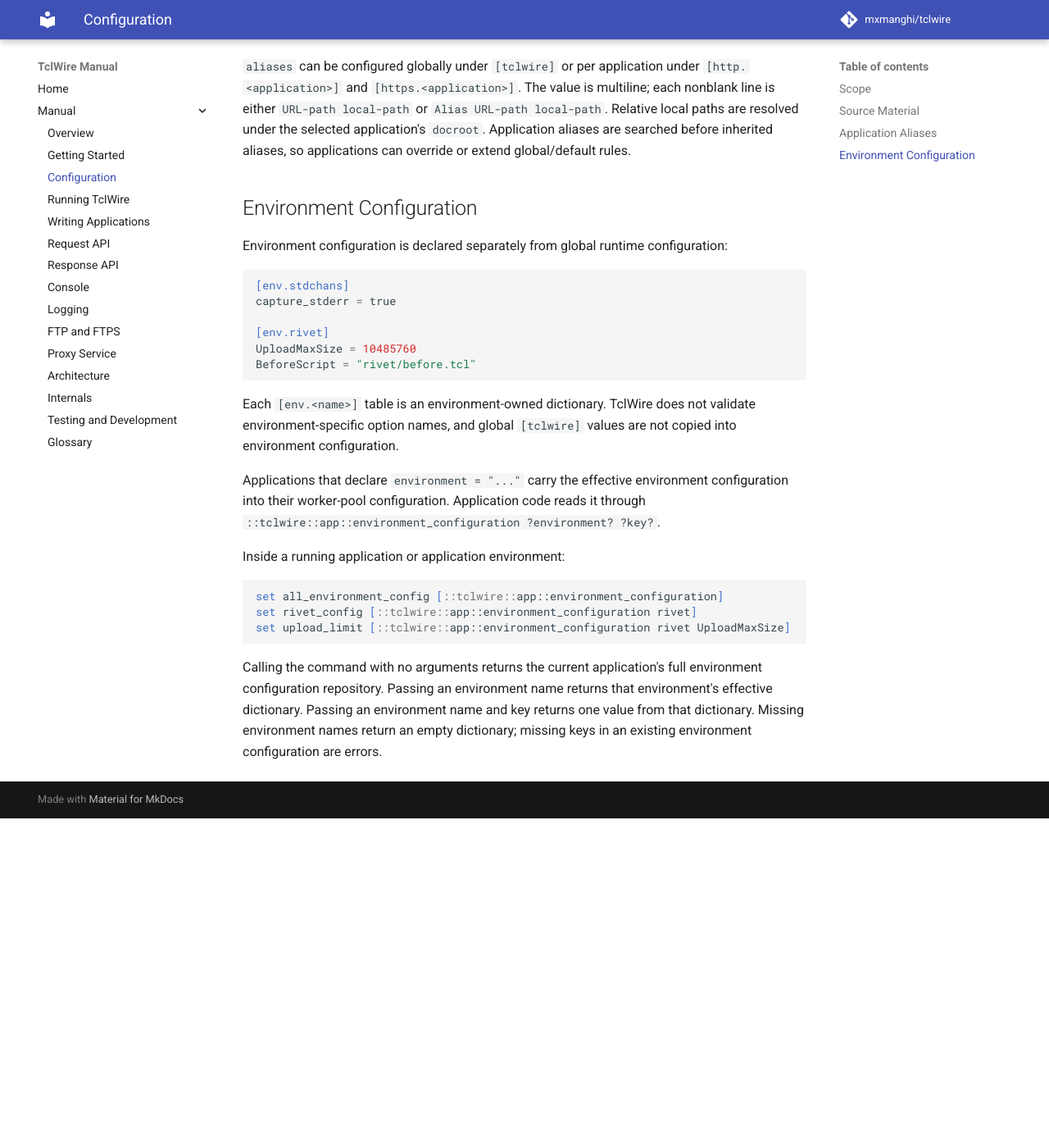
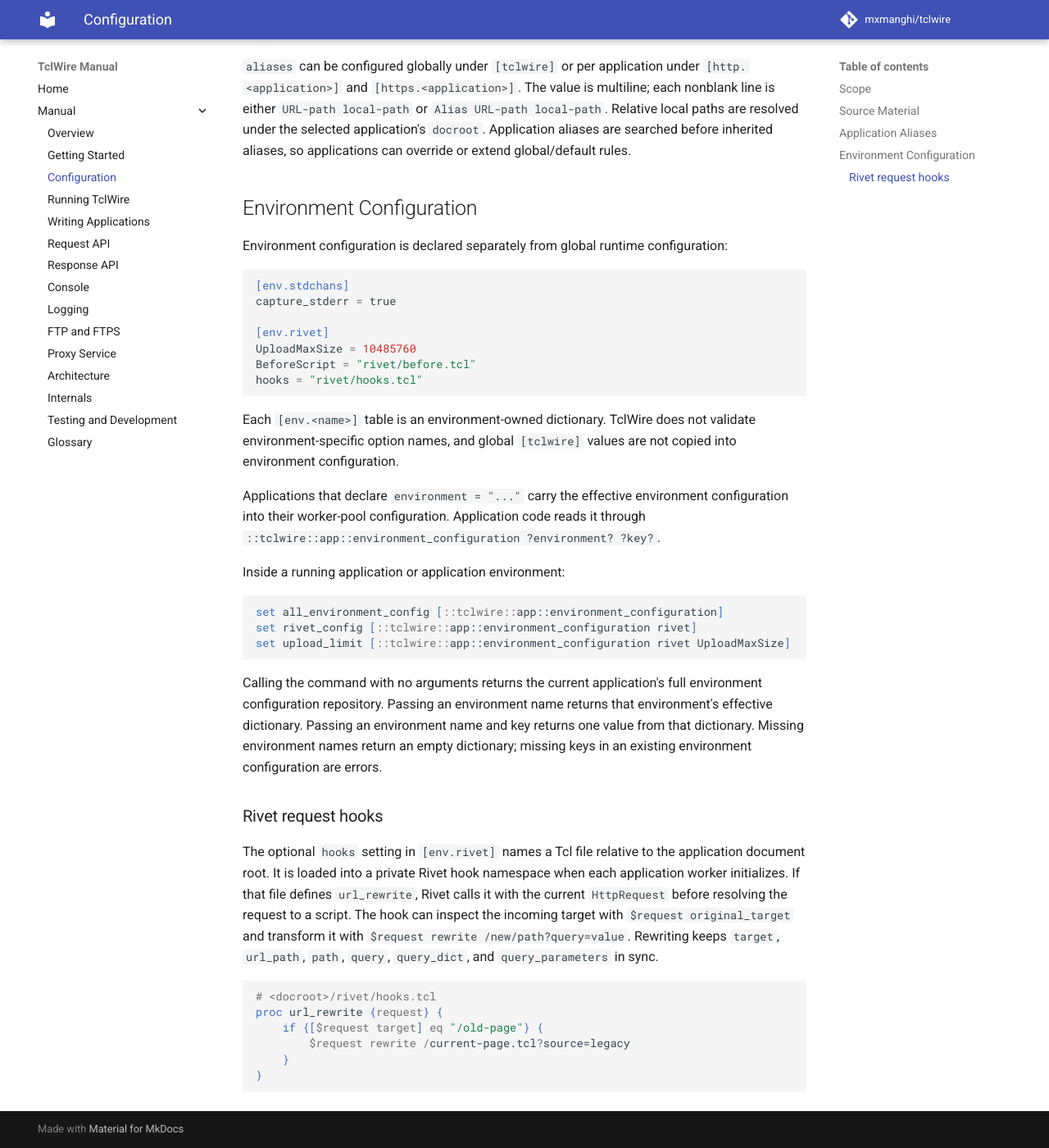
Before and after one commit to mxmanghi/tclwire, an MkDocs documentation site: the page built from doc/manual/configuration.md, in a window 1280 px wide and 1400 px high, scrolled down 797 px. Shown: the whole window at 82% size. Built offline with MkDocs 1.6.1 and Material for MkDocs 9.7.7, drawn with Linux system fonts in a browser that asks for light colours; comment, search, counter and statistics services are not loaded; before the commit the page ends 1795 px from its top, so only the background shows below that.

Commit message:
add hooks to emulate mod_rewrite

````diff
--- a/doc/manual/configuration.md
+++ b/doc/manual/configuration.md
@@ -41,6 +41,7 @@ capture_stderr = true
 [env.rivet]
 UploadMaxSize = 10485760
 BeforeScript = "rivet/before.tcl"
+hooks = "rivet/hooks.tcl"
 ```
 
 Each `[env.<name>]` table is an environment-owned dictionary. TclWire does not
@@ -65,3 +66,23 @@ environment configuration repository. Passing an environment name returns that
 environment's effective dictionary. Passing an environment name and key returns
 one value from that dictionary. Missing environment names return an empty
 dictionary; missing keys in an existing environment configuration are errors.
+
+### Rivet request hooks
+
+The optional `hooks` setting in `[env.rivet]` names a Tcl file relative to the
+application document root. It is loaded into a private Rivet hook namespace
+when each application worker initializes. If that file defines `url_rewrite`,
+Rivet calls it with the current `HttpRequest` before resolving the request to a
+script. The hook can inspect the incoming target with `$request original_target`
+and transform it with `$request rewrite /new/path?query=value`. Rewriting keeps
+`target`, `url_path`, `path`, `query`, `query_dict`, and `query_parameters` in
+sync.
+
+```tcl
+# <docroot>/rivet/hooks.tcl
+proc url_rewrite {request} {
+    if {[$request target] eq "/old-page"} {
+        $request rewrite /current-page.tcl?source=legacy
+    }
+}
+```
````
Also changed, not shown: runtime-doc/CONFIGURATION_OPTIONS.md (+6 -0 lines), 4 other files.
